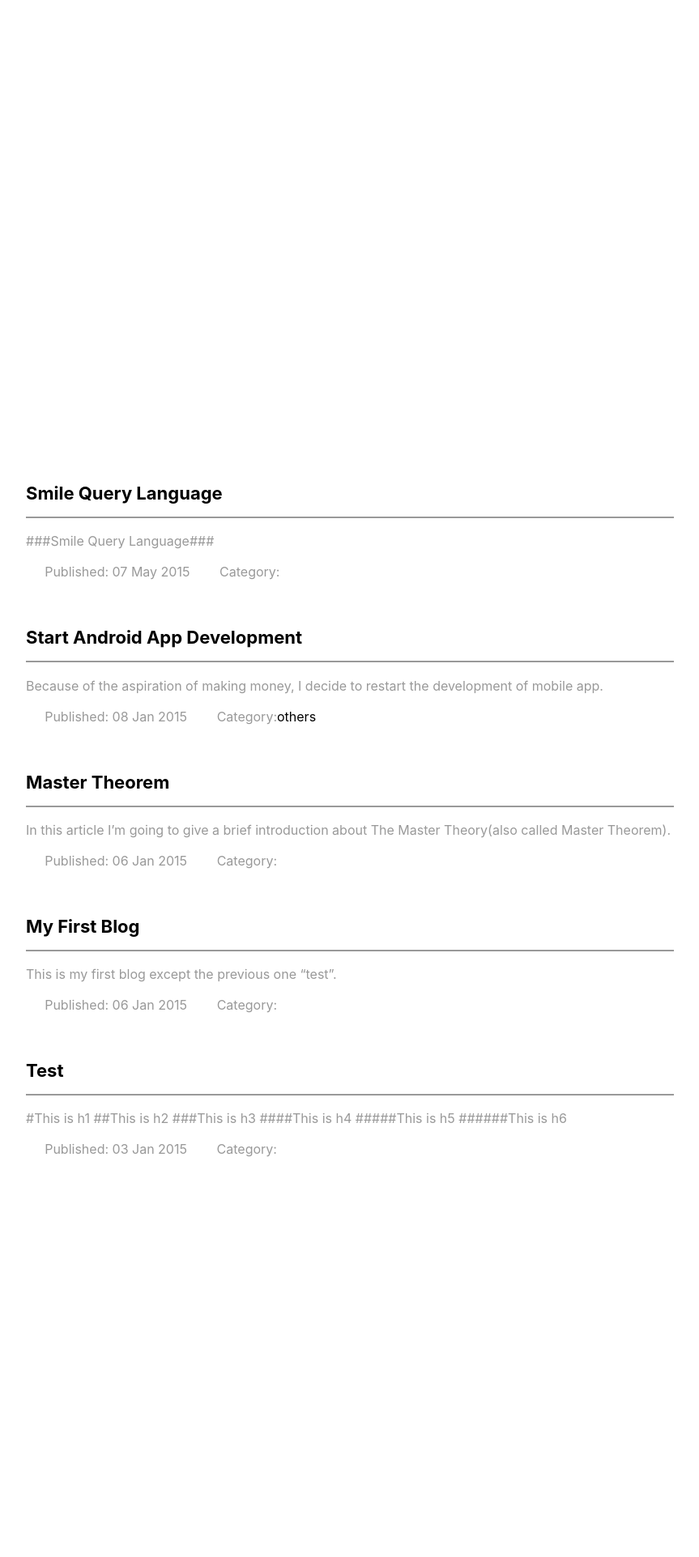
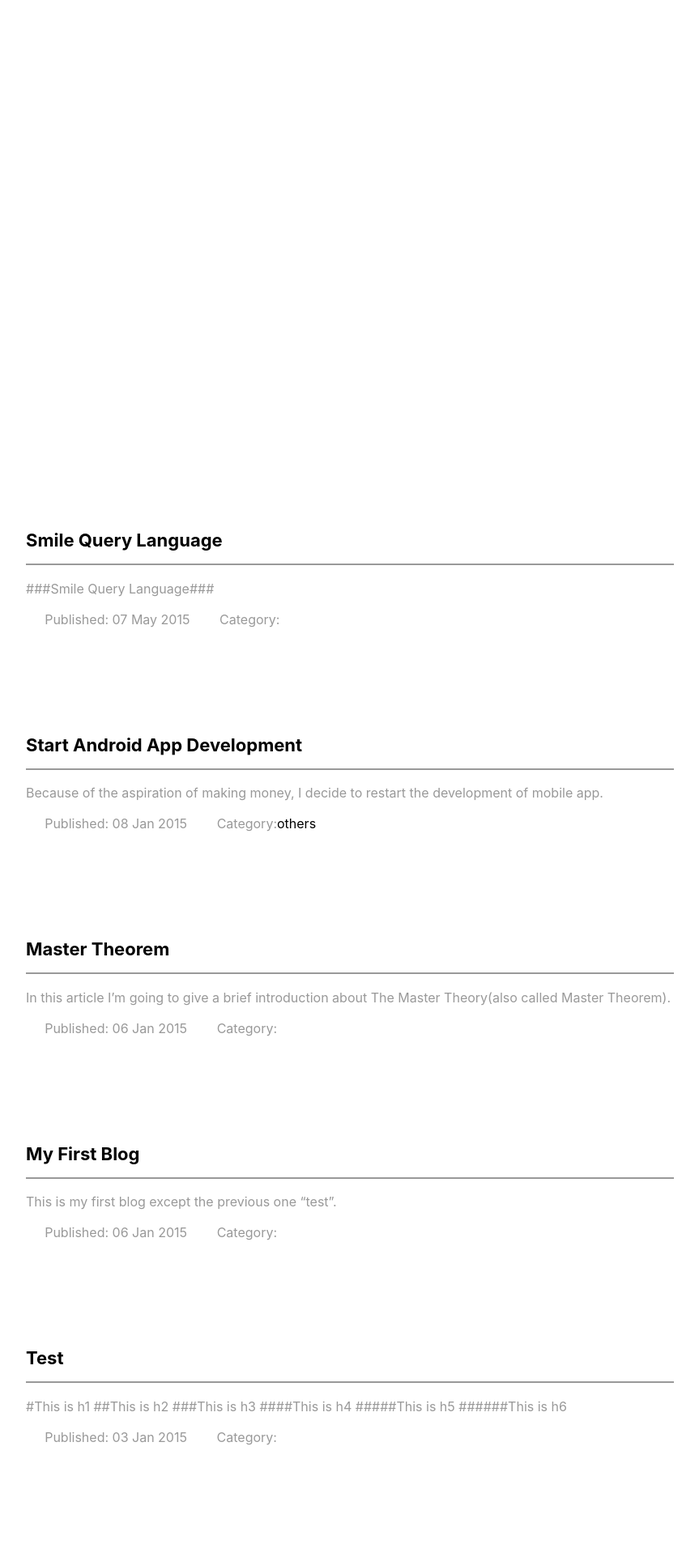
Before and after one commit to wenyuzhao/wenyuzhao.github.io, a Jekyll site: the page built from test.html, in a window 1280 px wide. Shown: the whole page at 81% size, without its empty margins (208-1071 px from the left). Built offline with Jekyll 4.4.1, drawn with Linux system fonts in a browser that asks for light colours; a script that is not in the unit is left out; before the commit the page ends 1551 px from its top, so only the background shows below that.

Commit message:
Update test.html

```diff
--- a/test.html
+++ b/test.html
@@ -4,7 +4,7 @@ layout: x
 ---
 <style>
     section {
-        margin: 2.5rem 0;
+        padding: 2.5rem 0;
         color: #999;
     }
 
```
